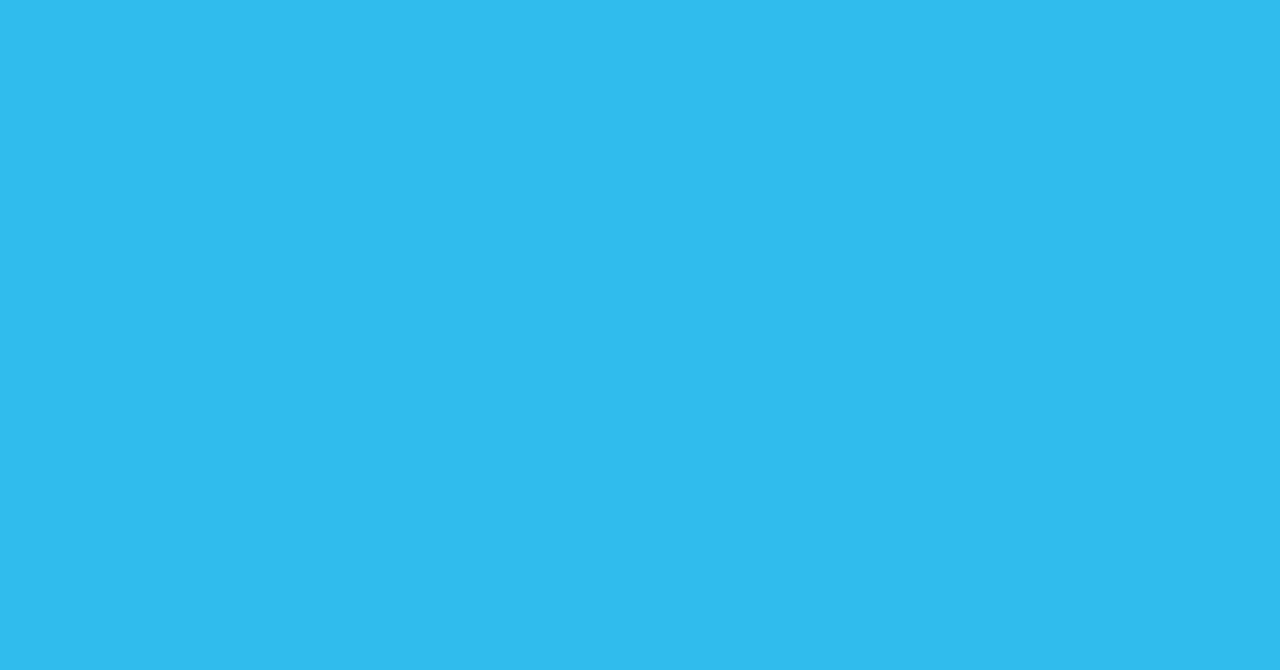
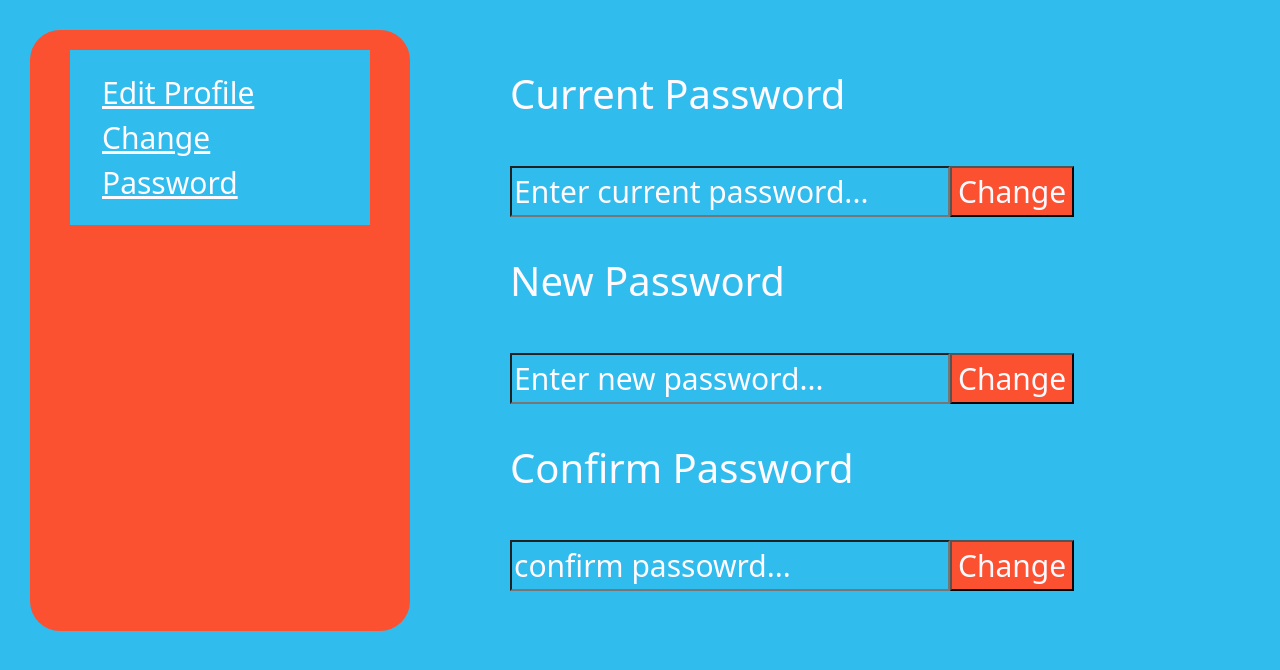
Before and after one commit to jackwillis517/Hungry, a React (Create React App) app in the folder frontend/: page /AccountPage/AccountPassword in a window 1280 px wide. Before the commit this address had no page. Shown: the top 670 px of the page. Built offline with nearby package versions, Linux system fonts and the light colour scheme.

Commit message:
Finished AccountPage tmeplate
I created a AccountPage folder inside pages to keep the password page and edit info pages together.

```diff
--- a/frontend/src/App.js
+++ b/frontend/src/App.js
@@ -3,7 +3,9 @@ import { BrowserRouter, Routes, Route } from 'react-router-dom'
 import Login from './pages/Login.js'
 import CreateUser from './pages/CreateUser.js'
 import Navbar from './pages/Navbar.js'
-import AccountPage from './pages/AccountPage.js'
+import AccountInfo from './pages/AccountPage/AccountInfo.js'
+import AccountPassword from './pages/AccountPage/AccountPassword.js'
+
 
 const App = () => {
     return (
@@ -12,7 +14,9 @@ const App = () => {
                 <Route path="/login" element={<Login/>} />
                 <Route path="/createuser" element={<CreateUser/>} />
                 <Route path="/navbar" element={<Navbar/>} />
-                <Route path="/AccountPage" element={<AccountPage/>} />
+                <Route path="/AccountPage/AccountInfo" element={<AccountInfo/>} />
+                <Route path="/AccountPage/AccountPassword" element={<AccountPassword/>} />
+
             </Routes>
         </BrowserRouter>
     )
--- a/frontend/src/pages/AccountPage.js
+++ b/frontend/src/pages/AccountPage/AccountInfo.js
@@ -1,8 +1,8 @@
 import React, { useState } from 'react'
-import './AccountPage.css';
+import './AccountInfo.css';
 import { Button, Form, FormGroup, Label, Input } from 'reactstrap'
 
-const AccountPage = () => {
+const AccountInfo = () => {
 
     <div></div>
     return (
@@ -11,9 +11,8 @@ const AccountPage = () => {
             <div class="flex-container">
                 <div className='menu-option'>
                     <ul>
-                        <li><a href="#edit">Edit Profile</a></li>
-                        <li><a href="#password">Change Password</a></li>
-                        <li><a href="#payments">Payments</a></li>
+                        <li><a href="AccountInfo">Edit Profile</a></li>
+                        <li><a href="AccountPassword">Change Password</a></li>
                     </ul>
                 </div>
 
@@ -60,4 +59,4 @@ const AccountPage = () => {
         </body>
     )
   }
-export default AccountPage;
+export default AccountInfo;
--- /dev/null
+++ b/frontend/src/pages/AccountPage/AccountPassword.css
@@ -0,0 +1,78 @@
+/*
+  Colors
+  Blue: 30bced
+  Grey: 303036
+  White: fffaff
+  Orange: fc5130
+  Black: 050401
+*/
+
+@import url('https://fonts.googleapis.com/css2?family=Fredoka+One&family=Open+Sans:wght@400;600&display=swap');
+
+* {
+  background-color: #30bced;
+}
+
+ul {
+    list-style-type: none;
+    margin: 20px;
+    padding: 20px;
+    width: 300px;
+    font-size: 30px;
+  }
+
+  a:link {
+    color: #fffaff;
+    background-color: transparent;
+  }
+
+  a:visited {
+    color: #fffaff;
+    background-color: transparent;
+  }
+
+  a:hover {
+    background-color: transparent;
+  }
+
+  .flex-container {
+    display: flex;
+    background-color: #30bced;
+    color: #fffaff;
+  }
+
+  .flex-container > div {
+    margin: 30px;
+    padding: 20px;
+    font-size: 30px;
+  }
+
+  .edit-profile{
+    flex-basis: 100px;
+	flex-grow: 4;
+}
+
+.menu-option{
+    background-color: #fc5130;
+    overflow:hidden;
+    border-radius: 30px;
+}
+
+::placeholder { /* Chrome, Firefox, Opera, Safari 10.1+ */
+    color: #fffaff;
+    opacity: 1; /* Firefox */
+  }
+
+  :-ms-input-placeholder { /* Internet Explorer 10-11 */
+    color: #fffaff;
+  }
+
+  .button{
+      color: #fffaff;
+      background-color: #fc5130;
+  }
+
+  .button:hover{
+    background-color: #303036;
+    color: white;
+  }
--- /dev/null
+++ b/frontend/src/pages/AccountPage/AccountPassword.js
@@ -0,0 +1,51 @@
+import React, { useState } from 'react'
+import './AccountInfo.css';
+import { Button, Form, FormGroup, Label, Input } from 'reactstrap'
+
+const AccountInfo = () => {
+
+    <div></div>
+    return (
+        <body>
+
+            <div class="flex-container">
+                <div className='menu-option'>
+                    <ul>
+                        <li><a href="AccountInfo">Edit Profile</a></li>
+                        <li><a href="AccountPassword">Change Password</a></li>
+                    </ul>
+                </div>
+
+                <div className='edit-password'>
+
+                    <form className='current-password'>
+                        <h1 className='header'>Current Password</h1>
+                        <div className='text'>
+                            <input type="text" id="myText" placeholder='Enter current password...'></input>
+                            <input type="submit" className='button' value="Change"></input>
+                        </div>
+                    </form>
+
+                    <form className='new-password'>
+                        <h1 className='header'>New Password</h1>
+                        <div className='text'>
+                            <input type="text" id="myText" placeholder='Enter new password...'></input>
+                            <input type="submit" className='button' value="Change"></input>
+                        </div>
+                    </form>
+
+                    <form className='confirm-password'>
+                        <h1 className='header'>Confirm Password</h1>
+                        <div className='text'>
+                            <input type="text" id="myText" placeholder='confirm passowrd...'></input>
+                            <input type="submit" className='button' value="Change"></input>
+                        </div>
+                    </form>
+
+
+                </div>
+            </div>
+        </body>
+    )
+  }
+export default AccountInfo;
```
Also changed, not shown: frontend/public/%PUBLIC_URL%/manifest.json (added), frontend/src/pages/AccountPage/AccountInfo.css (renamed from frontend/src/pages/AccountPage.css).
